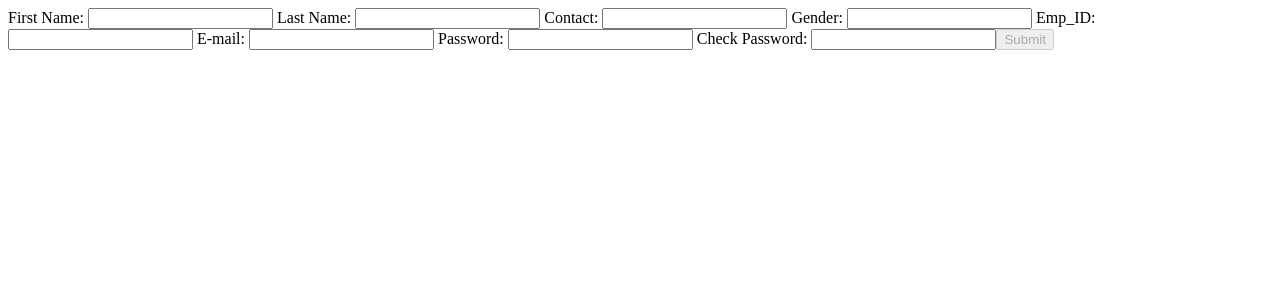
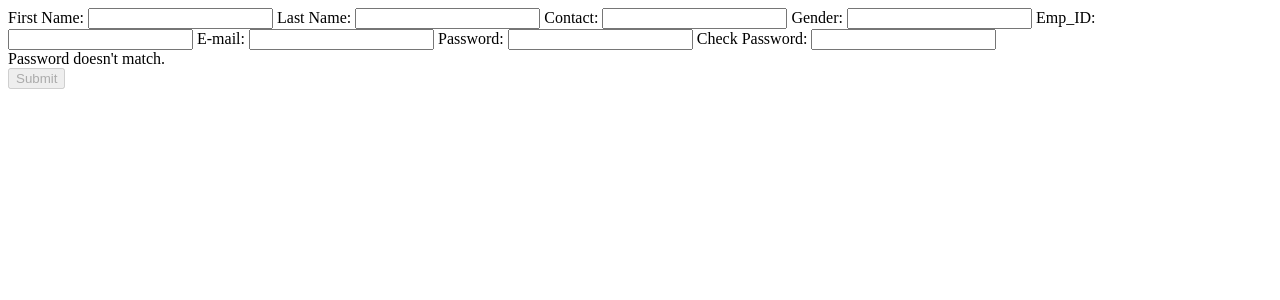
Before and after one commit to himanshuf35/ReactiveForms, an Angular app: page / in a window 1280 px wide. Shown: the top 300 px of the page. Built offline with nearby package versions, Linux system fonts and the light colour scheme.

Commit message:
another commit

```diff
--- a/src/app/rform/rform.component.html
+++ b/src/app/rform/rform.component.html
@@ -37,7 +37,10 @@
 
   <label>
     Check Password:
-    <input type="password" formControlName="checkpassword">
+    <input type="password" formControlName="checkpassword" (keyup)="PasswordCheck()">
+    <div id="warning" *ngIf="check">
+      Password doesn't match.
+      </div>
   </label>
 
   <button type="submit" (click)="save()" class="btn btn-primary" [disabled]="!reactform.valid">
--- a/src/app/rform/rform.component.ts
+++ b/src/app/rform/rform.component.ts
@@ -9,10 +9,11 @@ import {Router} from '@angular/router';
   styleUrls: ['./rform.component.css']
 })
 export class RformComponent implements OnInit {
+  //reactForm:FormGroup;
 
   constructor(private router : Router){}
-
-  reactform:FormGroup=new FormGroup(
+  check:boolean=true;
+  reactform=new FormGroup(
     {
       firstname:new FormControl('',[Validators.required,Validators.pattern("^[a-zA-Z]+$")]),
       lastname:new FormControl('',[Validators.required,Validators.pattern("^[a-zA-Z]+$")]),
@@ -20,8 +21,8 @@ export class RformComponent implements OnInit {
       Gender:new FormControl('',[Validators.required,Validators.pattern("^[a-zA-Z]+$")]),
       EmpId:new FormControl('',[Validators.required,Validators.minLength(4),Validators.maxLength(4),Validators.pattern("^(([0-9]*)|(([0-9]*)\.([0-9]*)))$")]),
       Email:new FormControl('',[Validators.required,Validators.email]),
-      password:new FormControl('',[Validators.required]),
-      checkpassword:new FormControl('',[Validators.required]),
+      password:new FormControl('',[Validators.required,Validators.pattern('^(?=.*?[A-Z])(?=.*?[a-z])(?=.*?[0-9])(?=.*?[#?!@$%^&*-]).{8,}$')]),
+      checkpassword:new FormControl('',[Validators.required,Validators.pattern('^(?=.*?[A-Z])(?=.*?[a-z])(?=.*?[0-9])(?=.*?[#?!@$%^&*-]).{8,}$')]),
 
 
     }
@@ -34,7 +35,12 @@ export class RformComponent implements OnInit {
 
   }
 
-
+  PasswordCheck(){
+    if(this.reactform.value.password!==this.reactform.value.checkpassword)
+    this.check=false;
+    else
+   this.check=true;
+    }
 
 
   ngOnInit() {
```
